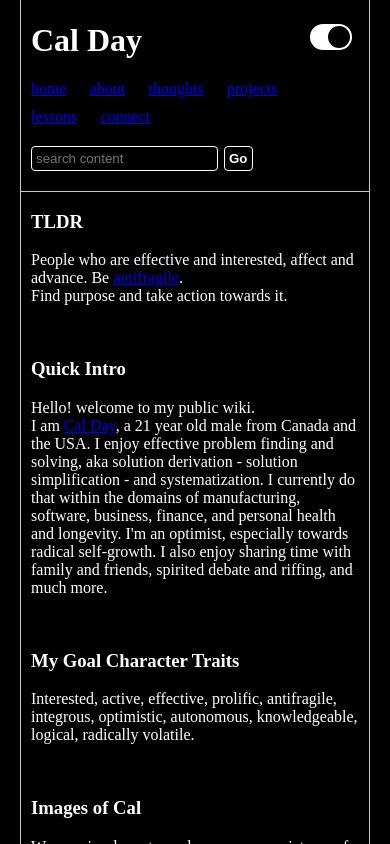
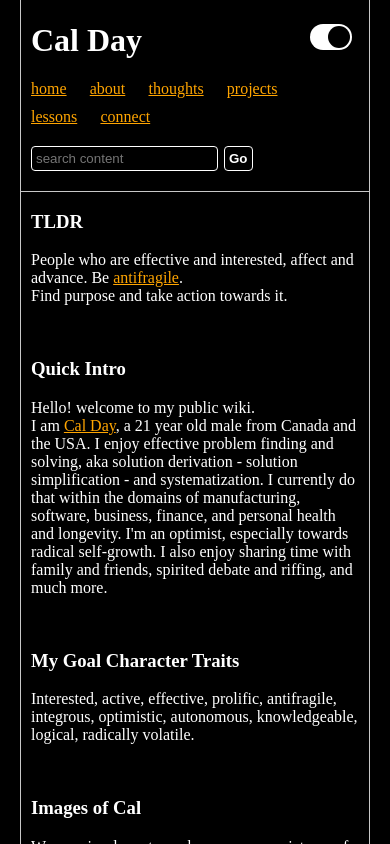
Before and after one commit to caldayham/calday.one, a React (Create React App) app: page / in a window 390 px wide. Shown: the top 844 px of the page. Built offline with nearby package versions, Linux system fonts and the light colour scheme.

Commit message:
mobile fix?

```diff
--- a/public/index.html
+++ b/public/index.html
@@ -1,6 +1,8 @@
 <!DOCTYPE html>
 <html lang="en">
   <head>
+    <meta name="viewport" content="width=150px, maximum-scale=2.0" />
+
     <meta charset="utf-8" />
     <meta name="viewport" content="width=device-width, initial-scale=1" />
     <meta name="theme-color" content="#000000" />
--- a/src/data/cal-img-data.js
+++ b/src/data/cal-img-data.js
@@ -80,6 +80,12 @@ export const calImgData = [
         path: '/images/2011-cal-fynn-skip.jpg',
     },
     {
+        title: 'cal-fynn-pen-violet',
+        desc: 'Some ice cream with friends and family at the old apartment complex.',
+        date: '2008',
+        path: '/images/2008-cal-fynn-pen-violet.jpg',
+    },
+    {
         title: 'cal and friends',
         desc: 'Just a bunch of toddlers giggling about some funny looking adult behind a camera.',
         date: '2004',
--- a/src/elements/themes.js
+++ b/src/elements/themes.js
@@ -26,10 +26,18 @@ export const GlobalStyles = createGlobalStyle`
     }
 
     link {
-        color: ${props => props.theme.link};
+        color: ${props => props.theme.links};
     }
 
     h1 {
-        color: ${props => props.theme.link};
+        color: ${props => props.theme.text};
+    }
+
+    p {
+        color: ${props => props.theme.text};
+    }
+
+    a {
+        color: ${props => props.theme.links};
     }
 `;
```
Also changed, not shown: src/elements/buttons.jsx (deleted, +0 -14 lines), src/elements/texts.jsx (deleted, +0 -9 lines), public/images/2008-cal-fynn-pen-violet.jpg (added).
